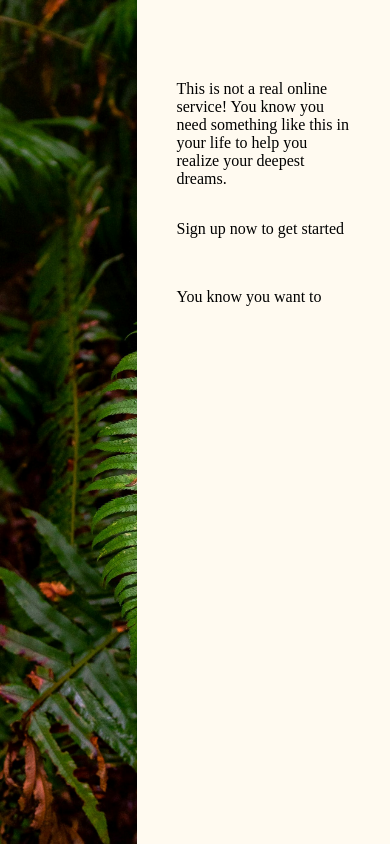
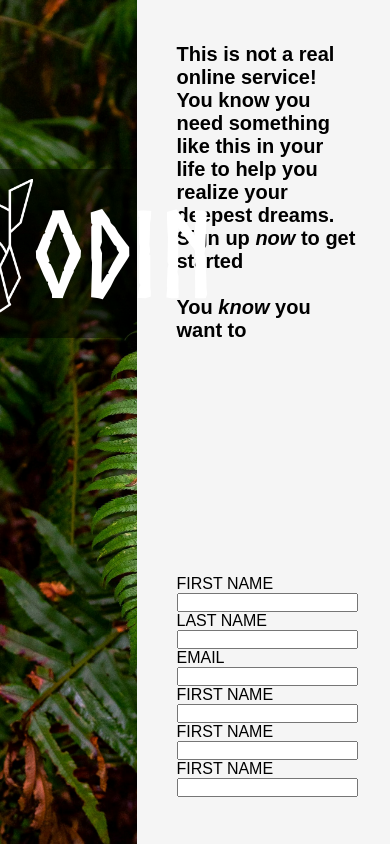
Before and after one commit to JSongProvision/TOP.sign-up-form, a plain HTML site: page index.html in a window 390 px wide. Drawn offline with Linux system fonts and the light colour scheme.

Commit message:
Style Sidebar and title text
- add styling to create responsive side-bar
- style title text
- add start of form scaffolding
- add cta bottom scaffolding

```diff
--- a/index.html
+++ b/index.html
@@ -8,7 +8,10 @@
 </head>
 <body>
     <div id="side-bar" class="container">
-
+        <div id="banner" class="container">
+            <img src="./Assets/Img/sidebar.png" alt="">
+            <div>Odin</div>
+        </div>
     </div>
     <div id="content" class="container">
         <div id="title" class="container">
@@ -17,6 +20,25 @@
             <br>
             <p>You <span class="italic">know</span> you want to</p>
         </div>
+        <div id="form" class="container">
+
+        </div>
+        <div id="cta" class="container">
+            <form action="javascript:alert('Form tested successfully!');">
+                <label for="first_name">First Name</label>
+                <input type="text" id="first_name" name="first_name"/>
+                <label for="last_name">Last Name</label>
+                <input type="text" id="last_name" name="last_name"/>
+                <label for="email">Email</label>
+                <input type="text" id="first_name"name="first_name"/>
+                <label for="first_name">First Name</label>
+                <input type="text" id="first_name" name="first_name"/>
+                <label for="first_name">First Name</label>
+                <input type="text" id="first_name" name="first_name"/>
+                <label for="first_name">First Name</label>
+                <input type="text" id="first_name" name="first_name"/>
+            </form>
+        </div>
     </div>
 </body>
 </html>
--- a/styles.css
+++ b/styles.css
@@ -2,30 +2,34 @@
     font-family: 'norse';
     src: url('./Assets/Fonts/Norse.otf') format('opentype');
     font-weight: 400;
-    foint-style: normal;
+    font-style: normal;
     font-display: swap;
 }
 
 @font-face {
     font-family: 'norse';
-    src: url('./Assets/Fonts/Norsebold.otf') format ('opentype');
+    src: url('./Assets/Fonts/Norsebold.otf') format('opentype');
     font-weight: 700;
     font-style: normal;
     font-display:swap;
 }
 
-html body {
+* {
     margin: 0px;
     padding: 0px;
+    box-sizing: border-box;
 }
 
 body {
     display: flex;
-    box-sizing: border-box;
     height: 100dvh;
-    background-color:floralwhite;
+    background-color: whitesmoke;
+    font-family: sans-serif;
 }
 
+.italic {
+    font-style:italic;
+}
 .container {
     display:flex;
 }
@@ -36,14 +40,58 @@ body {
     background-size: cover;
 }
 
+#banner {
+    justify-content: center;
+    align-items: center;
+    font-family: 'norse',sans-serif;
+    container-type: size;
+
+    font-weight: bold;
+    color:white;
+    text-transform: uppercase;
+    position: relative;
+    top: 20%;
+    height: 20%;
+    width: 100%;
+    background-color: rgba(0, 0, 0, 0.5);
+    padding: 10px;
+}
+
+#banner > div {
+    font-size: 80cqb;
+}
+
+#banner > img {
+    height:100%;
+}
+
 #content {
     padding:40px;
     flex: 1;
+    flex-direction:column;
 }
 #title {
-    height: 40%;
+    flex: 0 0 40%;
     flex-direction:column;
     justify-content: center;
     align-items: flex-start;
     gap:0px;
+    font-size:1.25rem;
+    font-weight: 700;
 }
+
+#form {
+    flex: 0 0 30%;
+    display:grid;
+
+}
+
+label {
+    font-family: sans-serif;
+    display: block;
+    text-transform: uppercase;
+}
+
+#cta {
+    flex:1;
+}
```
